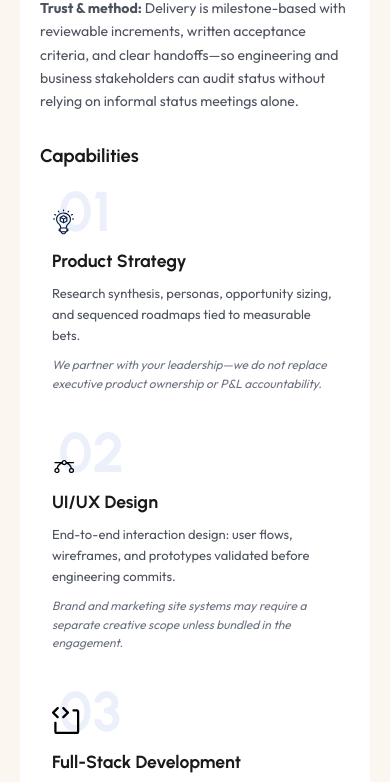
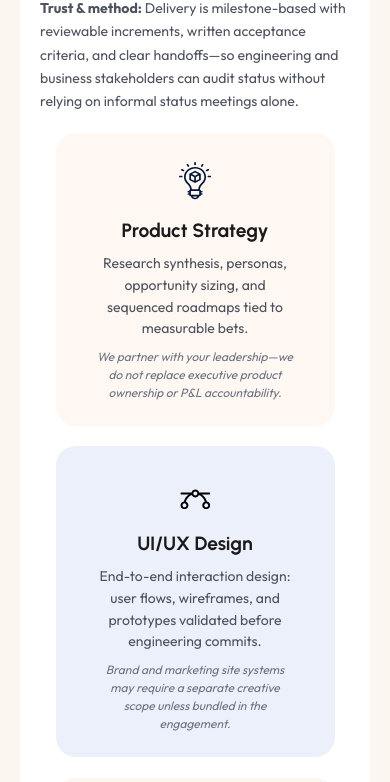
Before and after one commit to rubensavio/baazportfolio, a Next.js app: page / in a window 390 px wide. Shown: the part 3233-4015 px from the top of the page. Built offline with nearby package versions, Linux system fonts and the light colour scheme; no server answers.

Commit message:
improved the who we are section ui

```diff
--- a/components/WhoWeAre/WhoWeAre.js
+++ b/components/WhoWeAre/WhoWeAre.js
@@ -44,42 +44,42 @@ const phases = [
 const services = [
   {
     id: 1,
-    number: "01",
     title: "Product Strategy",
     scope:
       "Research synthesis, personas, opportunity sizing, and sequenced roadmaps tied to measurable bets.",
     boundary:
       "We partner with your leadership—we do not replace executive product ownership or P&L accountability.",
+    bgColor: "#FFF7F2",
     icon: "/assets/Strategy.svg",
   },
   {
     id: 2,
-    number: "02",
     title: "UI/UX Design",
     scope:
       "End-to-end interaction design: user flows, wireframes, and prototypes validated before engineering commits.",
     boundary:
       "Brand and marketing site systems may require a separate creative scope unless bundled in the engagement.",
+    bgColor: "#ECF0FB",
     icon: "/assets/UIUX.svg",
   },
   {
     id: 3,
-    number: "03",
     title: "Full-Stack Development",
     scope:
       "Web and API surfaces, mobile where scoped, cloud deployment, and integration layers your product depends on.",
     boundary:
       "We focus on product software; full ERP replacements (e.g. SAP or Oracle rollouts) are out of our typical scope unless defined as a thin custom integration program.",
+    bgColor: "#FBF6EF",
     icon: "/assets/Development.svg",
   },
   {
     id: 4,
-    number: "04",
     title: "Post-Launch Scaling",
     scope:
       "Performance work, analytics instrumentation, feature iteration, and operational support after go-live.",
     boundary:
       "24/7 NOC-style operations are available only when explicitly contracted—default engagements center on product delivery ownership.",
+    bgColor: "#EDE2FF",
     icon: "/assets/Scaling.svg",
   },
 ];
@@ -87,6 +87,7 @@ const services = [
 const WhoWeAre = () => {
   const headerRef = useScrollAnimation();
   const panelRef = useScrollAnimation({ threshold: 0.08 });
+  const cardsRef = useScrollAnimation({ threshold: 0.2 });
 
   return (
     <section className="who-we-are" aria-labelledby="who-we-are-heading">
@@ -188,14 +189,20 @@ const WhoWeAre = () => {
           without relying on informal status meetings alone.
         </p>
 
-        <h3 className="who-we-are-subtitle">Capabilities</h3>
-        <div className="who-we-are-services">
-          {services.map((service) => (
-            <div className="who-we-are-service-card" key={service.id}>
-              <span className="who-we-are-service-num" aria-hidden="true">
-                {service.number}
-              </span>
-              <div className="who-we-are-service-icon">
+        <div
+          className="who-we-are-cards animate-on-scroll animate-fade-up animate-delay-200"
+          ref={cardsRef}
+        >
+          {services.map((service, index) => (
+            <div
+              key={service.id}
+              className="service-card"
+              style={{
+                backgroundColor: service.bgColor,
+                animationDelay: `${0.1 * (index + 1)}s`,
+              }}
+            >
+              <div className="service-icon">
                 <img
                   src={service.icon}
                   alt=""
@@ -205,9 +212,9 @@ const WhoWeAre = () => {
                   decoding="async"
                 />
               </div>
-              <h4 className="who-we-are-service-title">{service.title}</h4>
-              <p className="who-we-are-service-desc">{service.scope}</p>
-              <p className="who-we-are-service-boundary">{service.boundary}</p>
+              <h3 className="service-title">{service.title}</h3>
+              <p className="service-description">{service.scope}</p>
+              <p className="service-boundary">{service.boundary}</p>
             </div>
           ))}
         </div>
--- a/components/WhoWeAre/WhoWeAre.scss
+++ b/components/WhoWeAre/WhoWeAre.scss
@@ -270,101 +270,88 @@
   border-top: 1px solid #e8eaef;
 }
 
-/* Service cards — 2×2, expertise-style */
-.who-we-are-services {
+/* Capabilities — original centered pastel cards */
+.who-we-are-cards {
   display: grid;
-  grid-template-columns: repeat(2, 1fr);
-  gap: clamp(1.5rem, 3vw, 2rem);
+  grid-template-columns: repeat(4, 1fr);
+  gap: clamp(0.75rem, 1.5vw, 1.25rem);
+  margin: clamp(1.25rem, 2.5vw, 1.75rem) 0 0;
   width: 100%;
 }
 
-.who-we-are-service-card {
-  position: relative;
-  padding: clamp(0.75rem, 2vw, 1.25rem) clamp(0.75rem, 2vw, 1.5rem);
-  border-radius: 16px;
+.service-card {
+  width: 100%;
+  max-width: 290px;
+  min-height: 250px;
+  height: auto;
+  border-radius: 20px;
+  padding: clamp(1.5rem, 3.2vw, 2.2rem) clamp(1rem, 2vw, 1.4rem);
+  display: flex;
+  flex-direction: column;
+  align-items: center;
+  justify-content: flex-start;
+  text-align: center;
+  opacity: 1;
   transition: transform 0.3s ease;
+  margin: 0 auto;
 
   &:hover {
     transform: translateY(-4px);
   }
+}
 
-  &:nth-child(odd)::after {
-    content: "";
-    position: absolute;
-    top: 8%;
-    right: 0;
-    width: 1px;
-    height: 84%;
-    background: linear-gradient(
-      180deg,
-      #fbf6ef 0%,
-      #cbcbcb 45%,
-      #fbf6ef 100%
-    );
-    pointer-events: none;
+.service-icon {
+  margin-bottom: clamp(1rem, 2vw, 1.5rem);
+  display: flex;
+  align-items: center;
+  justify-content: center;
+  height: clamp(3rem, 6vw, 4rem);
+  width: 100%;
+  min-height: clamp(3rem, 6vw, 4rem);
+
+  img {
+    width: clamp(3rem, 6vw, 4rem);
+    height: clamp(3rem, 6vw, 4rem);
+    min-width: clamp(3rem, 6vw, 4rem);
+    min-height: clamp(3rem, 6vw, 4rem);
+    object-fit: contain;
+    object-position: center;
   }
 }
 
-.who-we-are-service-num {
-  position: absolute;
-  top: -2%;
-  left: 6%;
+.service-title {
   font-family: var(--font-urbanist), sans-serif;
-  font-size: clamp(3.5rem, 5.5vw, 4.5rem);
   font-weight: 700;
-  color: #ecf0fb;
-  line-height: 1;
-  z-index: 0;
+  font-style: normal;
+  font-size: clamp(1rem, 2vw, 1.3rem);
+  line-height: clamp(1.25rem, 2.5vw, 24px);
+  letter-spacing: 0%;
+  text-align: center;
+  color: #1a1a1a;
+  margin: 0 0 clamp(0.75rem, 1.5vw, 1rem) 0;
 }
 
-.who-we-are-service-icon {
-  position: relative;
-  z-index: 1;
-  margin: clamp(0.25rem, 1.5vw, 0.5rem) 0;
-  height: clamp(2rem, 5.9vw, 3.2rem);
-  display: flex;
-  align-items: center;
-
-  img {
-    width: auto;
-    height: 100%;
-    object-fit: contain;
-  }
+.service-description {
+  font-family: var(--font-outfit), sans-serif;
+  font-weight: 400;
+  font-style: normal;
+  font-size: clamp(0.8125rem, 1.45vw, 15px);
+  line-height: 1.5;
+  letter-spacing: 0%;
+  text-align: center;
+  color: #4d525f;
+  margin: 0 0 clamp(0.5rem, 1vw, 0.65rem);
 }
 
-.who-we-are-service-title {
-  font-family: var(--font-urbanist), sans-serif;
-  font-weight: 700;
-  font-size: clamp(1.1rem, 2.2vw, 1.3rem);
-  line-height: 1.3;
-  color: #1a1a1a;
-  margin: clamp(0.75rem, 2vw, 1.25rem) 0 0.65rem;
-  position: relative;
-  z-index: 1;
-  text-align: left;
-}
-
-.who-we-are-service-desc {
+.service-boundary {
   font-family: var(--font-outfit), sans-serif;
-  font-size: clamp(0.8125rem, 1.45vw, 0.95rem);
-  line-height: 1.6;
-  color: #4d525f;
-  margin: 0 0 0.65rem;
-  position: relative;
-  z-index: 1;
-  text-align: left;
-}
-
-.who-we-are-service-boundary {
-  font-family: var(--font-outfit), sans-serif;
-  font-size: clamp(0.75rem, 1.25vw, 0.85rem);
-  line-height: 1.55;
+  font-weight: 400;
+  font-size: clamp(0.75rem, 1.25vw, 13px);
+  line-height: 1.5;
+  text-align: center;
   color: #6b7280;
   margin: 0;
   font-style: italic;
-  position: relative;
-  z-index: 1;
-  text-align: left;
 }
 
 @media (max-width: 64rem) {
@@ -448,12 +435,30 @@
     letter-spacing: 0.03em;
   }
 
-  .who-we-are-services {
-    grid-template-columns: 1fr;
+  .who-we-are-cards {
+    grid-template-columns: repeat(2, 1fr);
+    gap: 2rem;
   }
 
-  .who-we-are-service-card:nth-child(odd)::after {
-    display: none;
+  .service-card {
+    display: flex;
+    align-items: center;
+    justify-content: center;
+    max-width: 100%;
+    padding: clamp(1.5rem, 3.2vw, 2.2rem) clamp(1rem, 4vw, 4rem);
+    min-height: clamp(260px, 30vw, 280px);
+    height: auto;
+  }
+
+  .service-title {
+    font-size: clamp(1.45rem, 2.35vw, 1.45rem);
+    line-height: clamp(1.25rem, 2.5vw, 24px);
+  }
+
+  .service-description {
+    font-size: clamp(0.975rem, 1.8vw, 1.2rem);
+    line-height: clamp(1.35rem, 2.5vw, 24px);
+    letter-spacing: 0%;
   }
 }
 
@@ -462,10 +467,45 @@
     margin-left: 0;
     margin-right: 0;
   }
+
+  .who-we-are-cards {
+    grid-template-columns: 1fr;
+    gap: clamp(1rem, 2vw, 1.5rem);
+    width: 90%;
+    margin-left: auto;
+    margin-right: auto;
+  }
+
+  .service-card {
+    max-width: 100%;
+    min-height: 0;
+    height: auto;
+    font-size: clamp(1rem, 1.5vw, 1.5rem);
+  }
 }
 
 @media (max-width: 30rem) {
   .who-we-are-callout {
     padding: 1rem 1rem 1rem 1.1rem;
   }
+
+  .who-we-are-cards {
+    gap: clamp(1.3rem, 2vw, 1.5rem);
+  }
+
+  .service-card {
+    padding-left: 2.5rem;
+    padding-right: 2.5rem;
+  }
+
+  .service-title {
+    font-size: clamp(1.2rem, 2vw, 1.3rem);
+    line-height: clamp(1.25rem, 2.5vw, 24px);
+  }
+
+  .service-description {
+    font-size: clamp(0.875rem, 1.5vw, 16px);
+    line-height: clamp(1.35rem, 2.5vw, 24px);
+    letter-spacing: 0%;
+  }
 }
```
